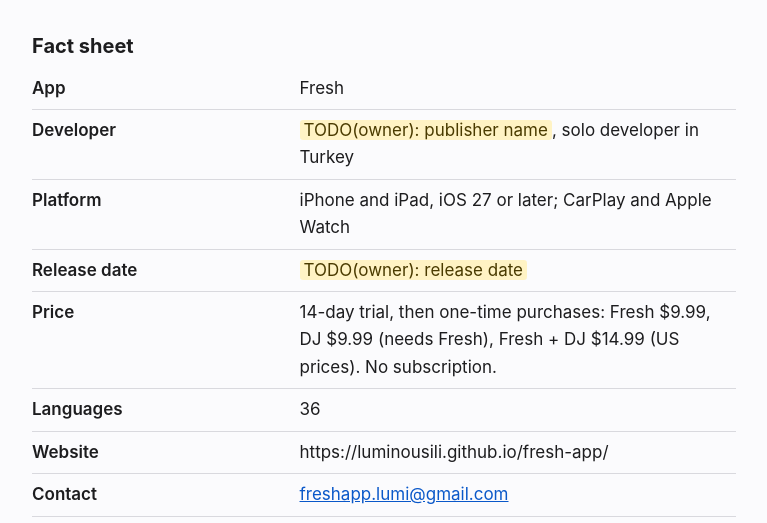
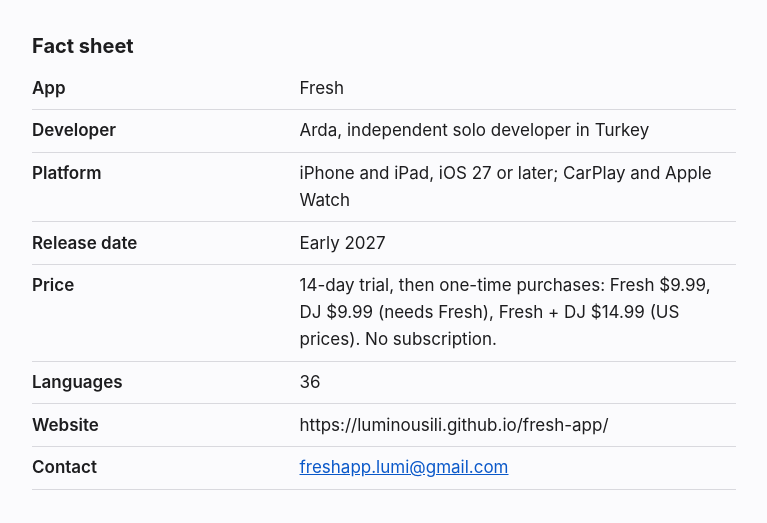
Before and after one commit to luminousili/fresh-app, a plain HTML site: page press/index.html in a window 1280 px wide. Shown: the part 206-729 px from the top of the page, without its empty margins (256-1023 px from the left). Drawn offline with Linux system fonts and the light colour scheme.

Commit message:
Site: App Store button to Coming soon until release; press kit developer and release date
Co-Authored-By: Claude Opus 5.5 <noreply@anthropic.com>

```diff
--- a/press/index.html
+++ b/press/index.html
@@ -20,9 +20,9 @@
 <h2>Fact sheet</h2>
 <table>
 <tr><th scope="row">App</th><td>Fresh</td></tr>
-<tr><th scope="row">Developer</th><td><span class="todo">TODO(owner): publisher name</span>, solo developer in Turkey</td></tr>
+<tr><th scope="row">Developer</th><td>Arda, independent solo developer in Turkey</td></tr>
 <tr><th scope="row">Platform</th><td>iPhone and iPad, iOS 27 or later; CarPlay and Apple Watch</td></tr>
-<tr><th scope="row">Release date</th><td><span class="todo">TODO(owner): release date</span></td></tr>
+<tr><th scope="row">Release date</th><td>Early 2027</td></tr>
 <tr><th scope="row">Price</th><td>14-day trial, then one-time purchases: Fresh $9.99, DJ $9.99 (needs Fresh), Fresh + DJ $14.99 (US prices). No subscription.</td></tr>
 <tr><th scope="row">Languages</th><td>36</td></tr>
 <tr><th scope="row">Website</th><td>https://luminousili.github.io/fresh-app/</td></tr>
```
Also changed, not shown: index.html (+1 -1 lines), tr/index.html (+1 -1 lines).
